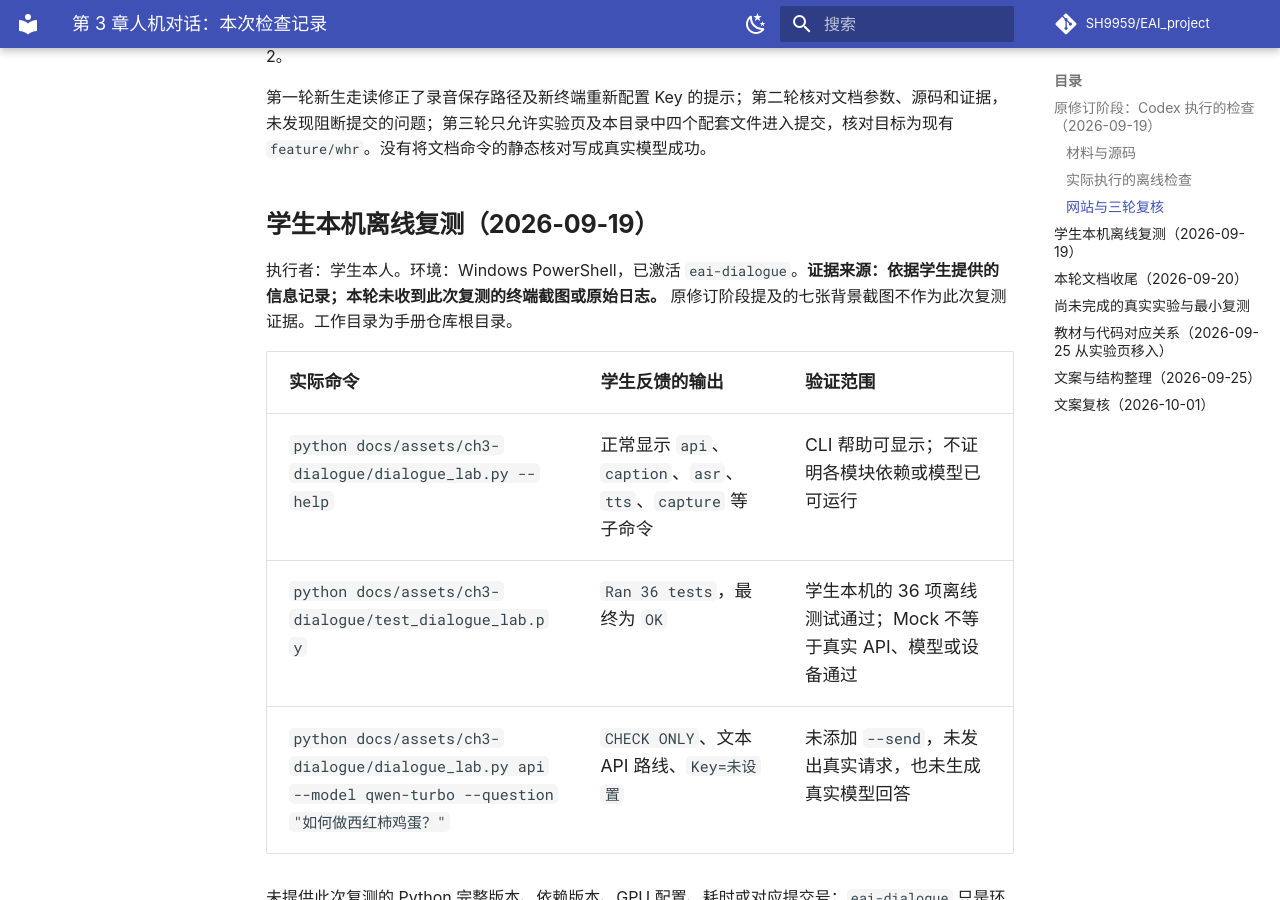
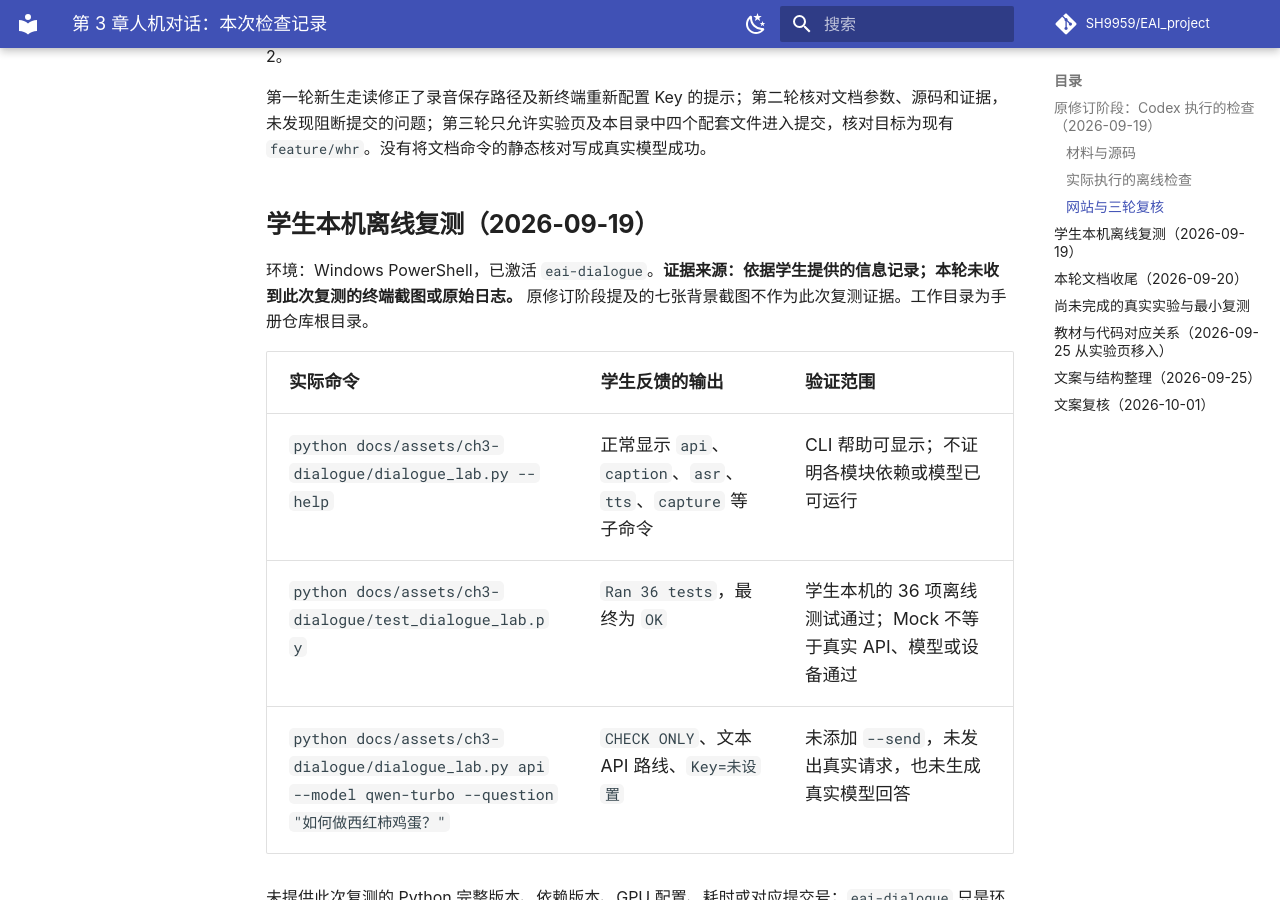
Before and after one commit to SH9959/EAI_experiment_handbook, an MkDocs documentation site: the page built from docs/assets/ch3-dialogue/verification.md, in a window 1280 px wide and 900 px high, scrolled down 2555 px. Built offline with MkDocs 1.6.1 and Material for MkDocs 9.7.7, drawn with Linux system fonts in a browser that asks for light colours; comment, search, counter and statistics services are not loaded.

Commit message:
Update verification.md

```diff
--- a/docs/assets/ch3-dialogue/verification.md
+++ b/docs/assets/ch3-dialogue/verification.md
@@ -49,7 +49,7 @@
 
 ## 学生本机离线复测（2026-09-19）
 
-执行者：学生本人。环境：Windows PowerShell，已激活 `eai-dialogue`。**证据来源：依据学生提供的信息记录；本轮未收到此次复测的终端截图或原始日志。** 原修订阶段提及的七张背景截图不作为此次复测证据。工作目录为手册仓库根目录。
+环境：Windows PowerShell，已激活 `eai-dialogue`。**证据来源：依据学生提供的信息记录；本轮未收到此次复测的终端截图或原始日志。** 原修订阶段提及的七张背景截图不作为此次复测证据。工作目录为手册仓库根目录。
 
 | 实际命令 | 学生反馈的输出 | 验证范围 |
 |---|---|---|
```
